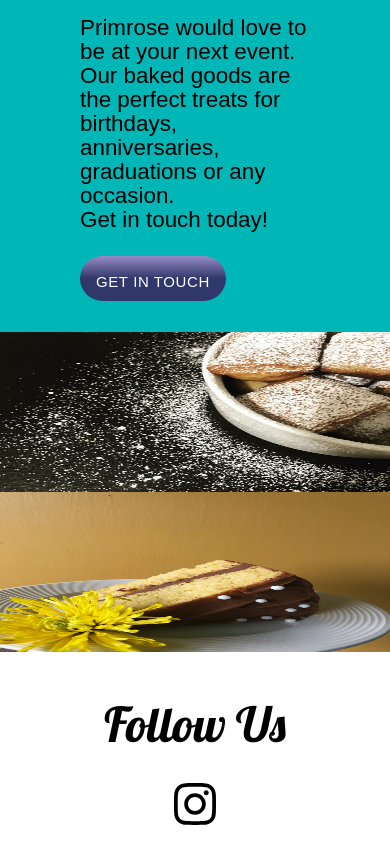
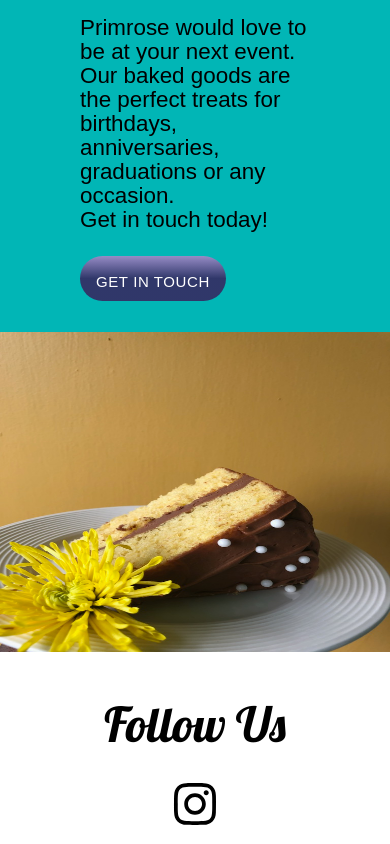
Before and after one commit to 1professionalusername/codesandboxPDS, a React (Create React App) app: page / in a window 390 px wide. Shown: the part 583-1427 px from the top of the page. Built offline with nearby package versions, Linux system fonts and the light colour scheme; a web font is replaced by a local one.

Commit message:
Fixed Mobile view triptych Removed all but one triptych image

```diff
--- a/src/components/Triptych.jsx
+++ b/src/components/Triptych.jsx
@@ -3,9 +3,9 @@ import React from "react";
 export default function Triptych() {
   return (
     <div className="triptych">
-      <img src="primrose_beignet.jpg" className="cupcake" alt="cupcake" />
-      <img src="cake_slice.jpg" className="cheesecake" alt="cheesecake" />
-      <img src="primrose_doughnuts.jpg" className="lemon" alt="lemonbars" />
+      <img src="primrose_beignet.jpg" className="beignets" alt="beignets" />
+      <img src="cake_slice.jpg" className="cake_slice" alt="slice of cake" />
+      <img src="primrose_doughnuts.jpg" className="doughnuts" alt="doughnuts" />
     </div>
   );
 }
--- a/src/styles.css
+++ b/src/styles.css
@@ -319,22 +319,20 @@ a:active {
 }
 @media screen and (max-width: 450px) {
   .triptych img {
-    height: 50%;
+    height: 100%;
     width: 100%;
     margin: 0rem;
     border: none;
   }
 }
-/* @media screen and (max-width: 450px) {
-  .cupcake {
+
+@media screen and (max-width: 450px) {
+  .doughnuts {
+    display: none;
   }
 }
 @media screen and (max-width: 450px) {
-  .cheesecake {
-  }
-} */
-@media screen and (max-width: 450px) {
-  .lemon {
+  .beignets {
     display: none;
   }
 }
```
